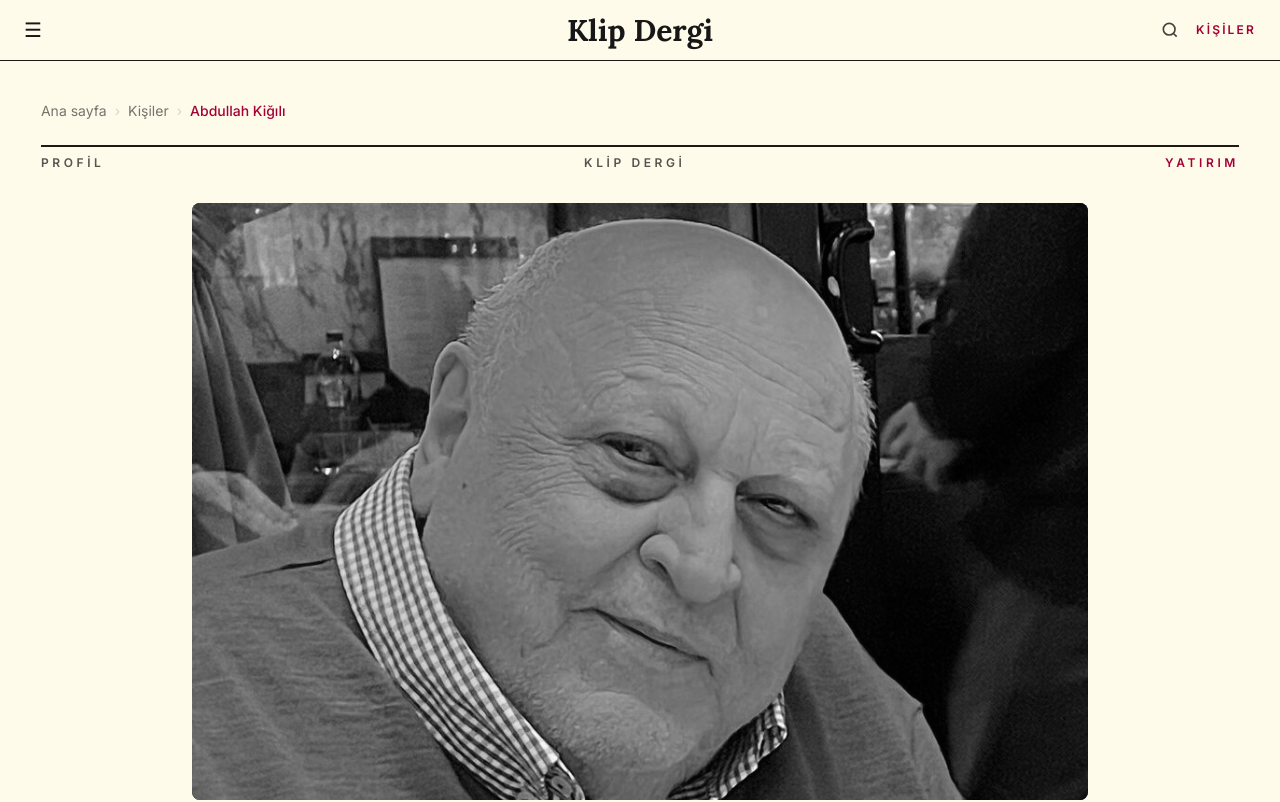
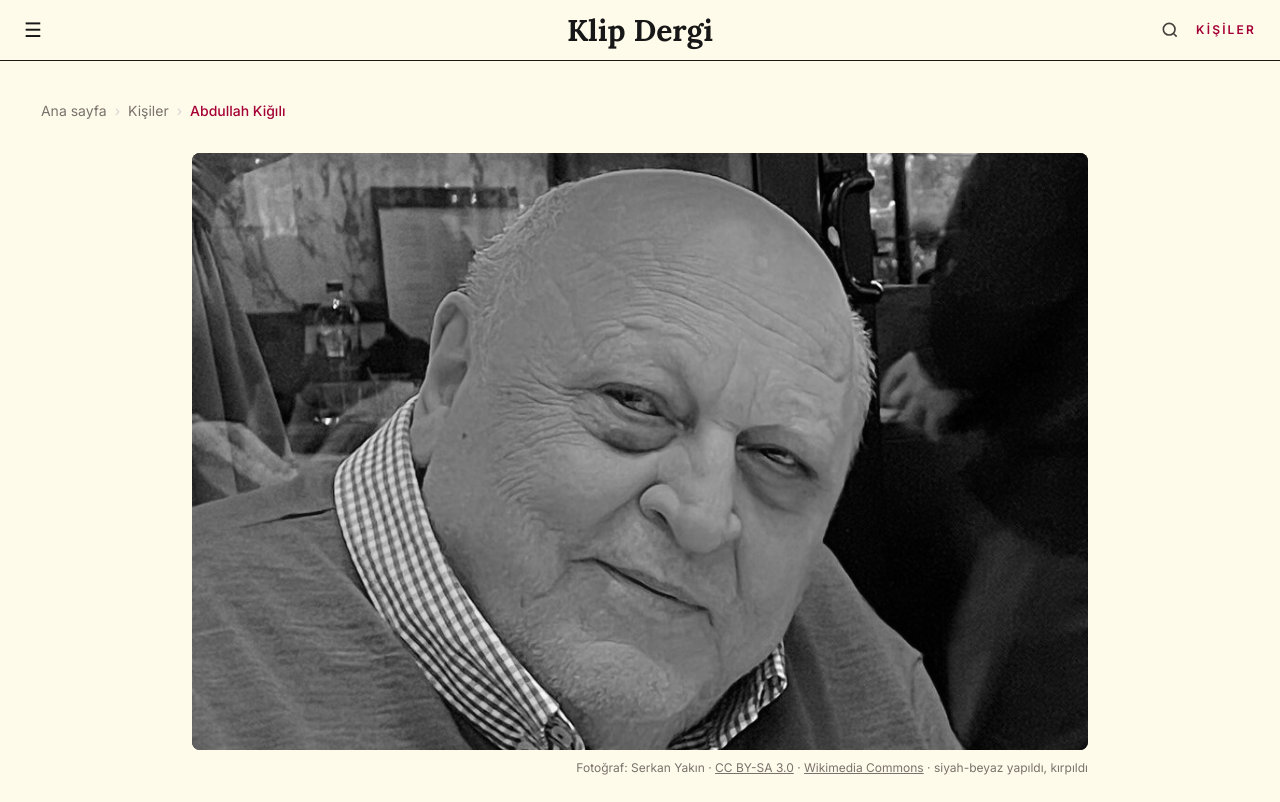
Before and after one commit to symkllci/klip-dergi, a Next.js app: page /kisiler/abdullah-kigili in a window 1280 px wide. Shown: the top 802 px of the page. Built offline with nearby package versions, Linux system fonts and the light colour scheme.

Commit message:
Kişi sayfasında künye şeridi kaldırıldı, üstte sadece ekmek kırıntısı

```diff
--- a/src/app/kisiler/[slug]/page.tsx
+++ b/src/app/kisiler/[slug]/page.tsx
@@ -80,12 +80,7 @@ export default async function KisiSayfasi({ params }: { params: Promise<{ slug:
 
         {/* ===== GAZETE SAYFASI (Maket E) ===== */}
 
-        {/* 1. KÜNYE ŞERİDİ: üstte tek kalın çizgi. Solda PROFİL, ortada KLİP DERGİ, sağda konu */}
-        <div className="mt-6 flex items-center justify-between border-t-2 border-stone-900 pt-2 text-[10px] font-semibold uppercase tracking-[0.3em] text-stone-600 sm:text-xs">
-          <span>Profil</span>
-          <span className="hidden sm:inline">Klip Dergi</span>
-          <span className="text-rose-800">{kapakKlip.topic}</span>
-        </div>
+        {/* Künye şeridi (çizgi + PROFİL · KLİP DERGİ · konu) kaldırıldı: üstte sadece ekmek kırıntısı */}
 
         {/* 2. YATAY FOTOĞRAF: ismin ÜSTÜNDE, 3:2 oranında (fotoğraf makinesi oranı). Dikey portrelerde 16:9'dan az kırpar.
             max-w-4xl: çok büyümesin, isim ilk ekranda görünsün */}
@@ -228,7 +223,7 @@ export default async function KisiSayfasi({ params }: { params: Promise<{ slug:
               href="/kisiler"
               className="group text-sm font-semibold uppercase tracking-widest text-rose-800 hover:underline"
             >
-              Tüm kişiler <span className="inline-block transition-transform group-hover:translate-x-1"></span>
+              Tüm kişiler
             </Link>
           </div>
           {/* Telefonda alt alta, orta ekranda 3 yan yana */}
```
